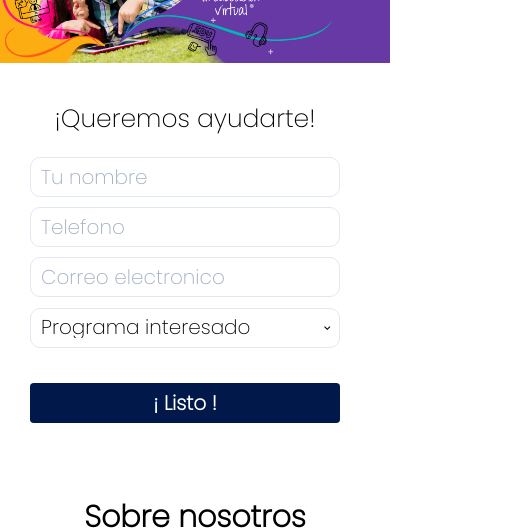
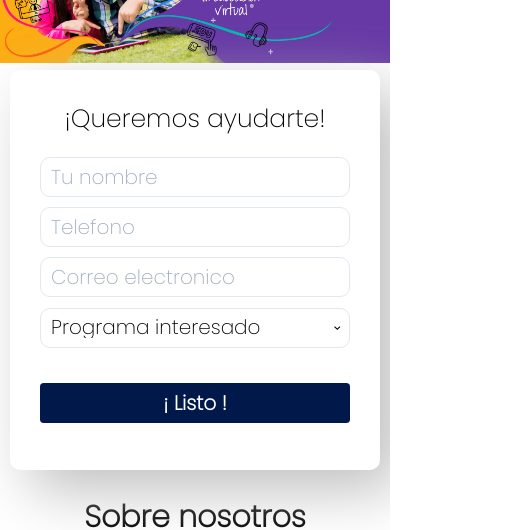
Before and after one commit to skolmi/nextjs-app-client, a Next.js app: page / in a window 390 px wide. Shown: the part 206-736 px from the top of the page, 511 px wide, since content can reach past the window. Built offline with nearby package versions, Linux system fonts and the light colour scheme.

Commit message:
creando vista mobile en home

```diff
--- a/components/CarouselComponent/style.module.css
+++ b/components/CarouselComponent/style.module.css
@@ -5,3 +5,9 @@
     padding: 20px;
     flex-wrap: wrap;
 }
+
+@media(max-width: 768px) {
+    .carouselContainer {
+        max-width: 320px;
+    }
+}
--- a/components/FormContact/style.module.css
+++ b/components/FormContact/style.module.css
@@ -17,8 +17,9 @@
     font-weight: 600;
 }
 
-@media(max-width: 768px) {
+@media(max-width: 1000px) {
     .form_container {
         max-width: 425px;
+        box-shadow: 20px 20px 60px #bebebe;
     }
 }
--- a/pages/index.module.css
+++ b/pages/index.module.css
@@ -85,10 +85,10 @@
     text-decoration: none;
 }
 
-.border_gradient{
+.border_gradient {
 
     border-radius: 10px;
- /*   background-image: linear-gradient(white, white), radial-gradient(circle at top left, #34ddff,#d53a9d);*/
+    /*   background-image: linear-gradient(white, white), radial-gradient(circle at top left, #34ddff,#d53a9d);*/
     background-origin: border-box;
     background-clip: content-box, border-box;
 }
@@ -114,16 +114,16 @@
     z-index: 1;
 }
 
-.number{
+.number {
 
     font-weight: bold;
     font-size: 60px;
-    color:  #007B77;
+    color: #007B77;
     text-align: center;
     font-family: 'Poppins';
 }
 
-.image{
+.image {
 
 
     color: #0B0B61;
@@ -133,7 +133,7 @@
 
 }
 
-.texto{
+.texto {
     text-align: center;
     font-size: large;
     font-weight: bold;
@@ -142,12 +142,12 @@
     margin: 0;
 }
 
-.educacionvirtual{
+.educacionvirtual {
     background-color: #0B0B61;
     padding: 20px;
 }
 
-.texto1educacionvirtual{
+.texto1educacionvirtual {
 
 
     color: white;
@@ -160,7 +160,7 @@
 
 }
 
-.texto2educacionvirtual{
+.texto2educacionvirtual {
 
     font-family: 'Poppins';
     font-size: 25px;
@@ -183,10 +183,11 @@
     padding: 20px;
 }
 
-.beneficiosyventajasdiv{
+.beneficiosyventajasdiv {
     background-color: #D9D9D9;
     padding: 20px;
 }
+
 .titlebenyvent {
     font-size: 30px;
     color: black;
@@ -212,13 +213,13 @@
 
 }
 
-.containerbenven{
+.containerbenven {
 
     margin: 5px;
 
 }
 
-.nosotros{
+.nosotros {
 
     font-family: 'Poppins';
     font-style: normal;
@@ -234,23 +235,7 @@
 
 
 /*responsive media, mobile, tablet and desktop*/
-@media (max-width: 425px) {
-    /* .container {
-        padding: var(--layout-padding);
-        margin: 5%;
-        text-align: center;
-        font-size: 18px;
-    }
-
-    .container h1 {
-        padding: var(--layout-padding);
-        text-align: center;
-        color: black;
-        font-weight: 600;
-        font-size: 3rem;
-        font-family: 'Poppins';
-    }  */
-
+@media (max-width: 1000px) {
     .img_container .form_container {
         position: relative;
         top: 0%;
@@ -258,15 +243,9 @@
         transform: initial;
         -ms-transform: initial;
     }
+
+    .form_container {
+        display: flex;
+        justify-content: center;
+    }
 }
-
-/* @media (max-width: 768px) {
-
-    .img_container .form_container {
-        position: relative;
-        top: 0%;
-        left: 0%;
-        transform: initial;
-        -ms-transform: initial;
-    }
-} */
```
